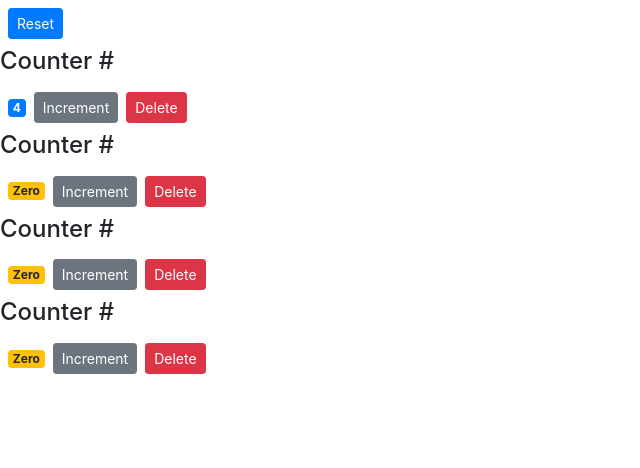
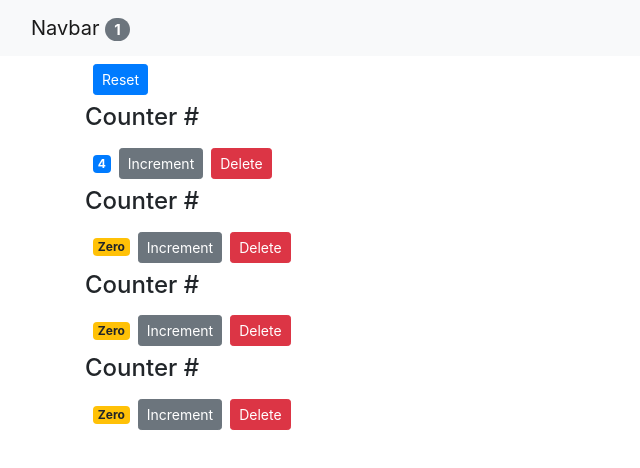
Before and after one commit to Zerryth/counter-app, a React (Create React App) app: page / in a window 1280 px wide. Shown: the top 468 px of the page, without its empty margins (0-640 px from the left). Built offline with nearby package versions, Linux system fonts and the light colour scheme.

Commit message:
Raised state to App; created NavBar

```diff
--- a/src/App.js
+++ b/src/App.js
@@ -1,25 +1,56 @@
-import logo from './logo.svg';
-import './App.css';
+import "./App.css";
+import React, { Component } from "react";
+import NavBar from "./components/navbar";
+import Counters from "./components/counters";
 
-function App() {
-  return (
-    <div className="App">
-      <header className="App-header">
-        <img src={logo} className="App-logo" alt="logo" />
-        <p>
-          Edit <code>src/App.js</code> and save to reload.
-        </p>
-        <a
-          className="App-link"
-          href="https://reactjs.org"
-          target="_blank"
-          rel="noopener noreferrer"
-        >
-          Learn React
-        </a>
-      </header>
-    </div>
-  );
+class App extends Component {
+  state = {
+    counters: [
+      { id: 1, value: 4 },
+      { id: 2, value: 0 },
+      { id: 3, value: 0 },
+      { id: 4, value: 0 },
+    ],
+  };
+
+  handleIncrement = (counter) => {
+    const counters = [...this.state.counters];
+    const index = counters.indexOf(counter);
+    counters[index] = { ...counter };
+    counters[index].value++;
+    this.setState({ counters });
+  };
+
+  handleReset = () => {
+    const counters = this.state.counters.map((c) => {
+      c.value = 0;
+      return c;
+    });
+    this.setState({ counters });
+  };
+
+  handleDelete = (counterId) => {
+    const counters = this.state.counters.filter((c) => c.id !== counterId);
+    this.setState({ counters });
+  };
+
+  render() {
+    return (
+      <React.Fragment>
+        <NavBar
+          totalCounters={this.state.counters.filter((c) => c.value > 0).length}
+        />
+        <main className="container">
+          <Counters
+            counters={this.state.counters}
+            onReset={this.handleReset}
+            onIncrement={this.handleIncrement}
+            onDelete={this.handleDelete}
+          />
+        </main>
+      </React.Fragment>
+    );
+  }
 }
 
 export default App;
--- a/src/components/counters.jsx
+++ b/src/components/counters.jsx
@@ -2,41 +2,20 @@
 import Counter from "./counter";
 
 class Counters extends Component {
-  state = {
-    counters: [
-      { id: 1, value: 4 },
-      { id: 2, value: 0 },
-      { id: 3, value: 0 },
-      { id: 4, value: 0 },
-    ],
-  };
-
-  handleReset = () => {
-    const counters = this.state.counters.map((c) => {
-      c.value = 0;
-      return c;
-    });
-    this.setState({ counters });
-  };
-
-  handleDelete = (counterId) => {
-    const counters = this.state.counters.filter((c) => c.id !== counterId);
-    this.setState({ counters });
-  };
-
   render() {
     return (
       <div>
         <button
-          onClick={this.handleReset}
+          onClick={this.props.onReset}
           className="btn btn-primary btn-sm m-2"
         >
           Reset
         </button>
-        {this.state.counters.map((counter) => (
+        {this.props.counters.map((counter) => (
           <Counter
             key={counter.id}
-            onDelete={this.handleDelete}
+            onDelete={this.props.onDelete}
+            onIncrement={this.props.onIncrement}
             counter={counter}
           />
         ))}
--- /dev/null
+++ b/src/components/navbar.jsx
@@ -0,0 +1,20 @@
+import React, { Component } from "react";
+
+class NavBar extends Component {
+  render() {
+    return (
+      <nav className="navbar navbar-light bg-light">
+        <div className="container-fluid">
+          <a className="navbar-brand" href="#">
+            Navbar{" "}
+            <span className="badge badge-pill badge-secondary">
+              {this.props.totalCounters}
+            </span>
+          </a>
+        </div>
+      </nav>
+    );
+  }
+}
+
+export default NavBar;
--- a/src/index.js
+++ b/src/index.js
@@ -1,14 +1,13 @@
 import React from "react";
 import ReactDOM from "react-dom";
 import "./index.css";
-// import App from './App';
+import App from "./App";
 import reportWebVitals from "./reportWebVitals";
 import "bootstrap/dist/css/bootstrap.css";
-import Counters from "./components/counters";
 
 ReactDOM.render(
   <React.StrictMode>
-    <Counters />
+    <App />
   </React.StrictMode>,
   document.getElementById("root")
 );
```
